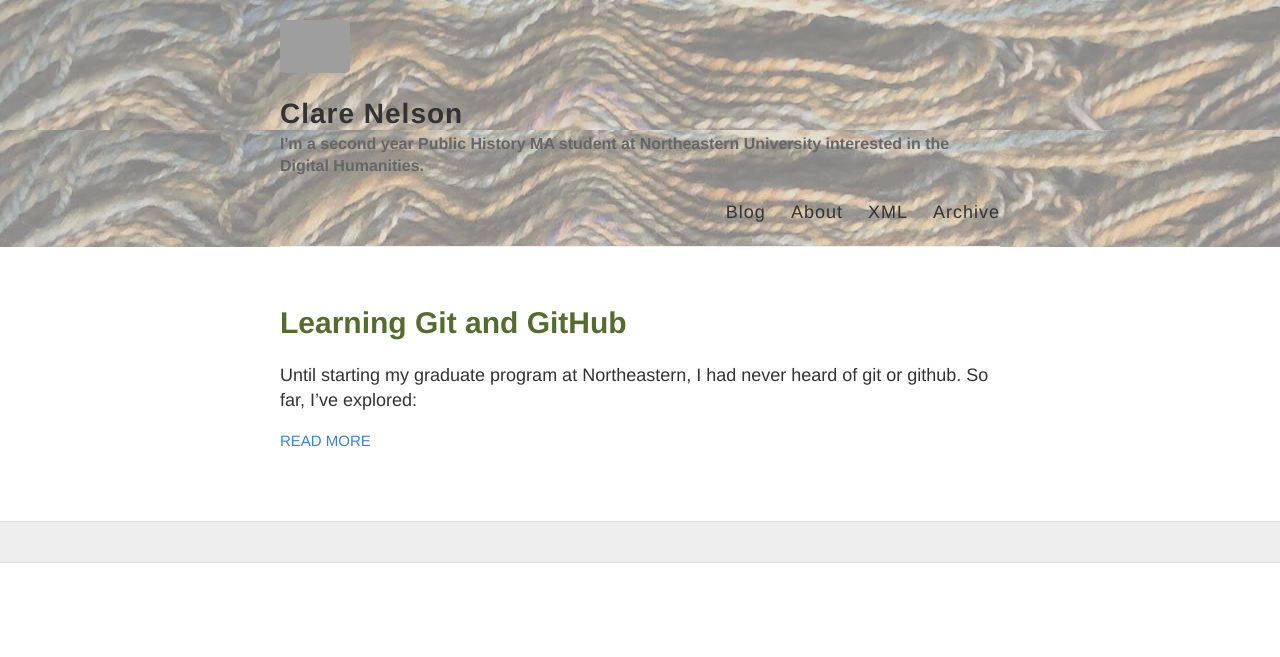
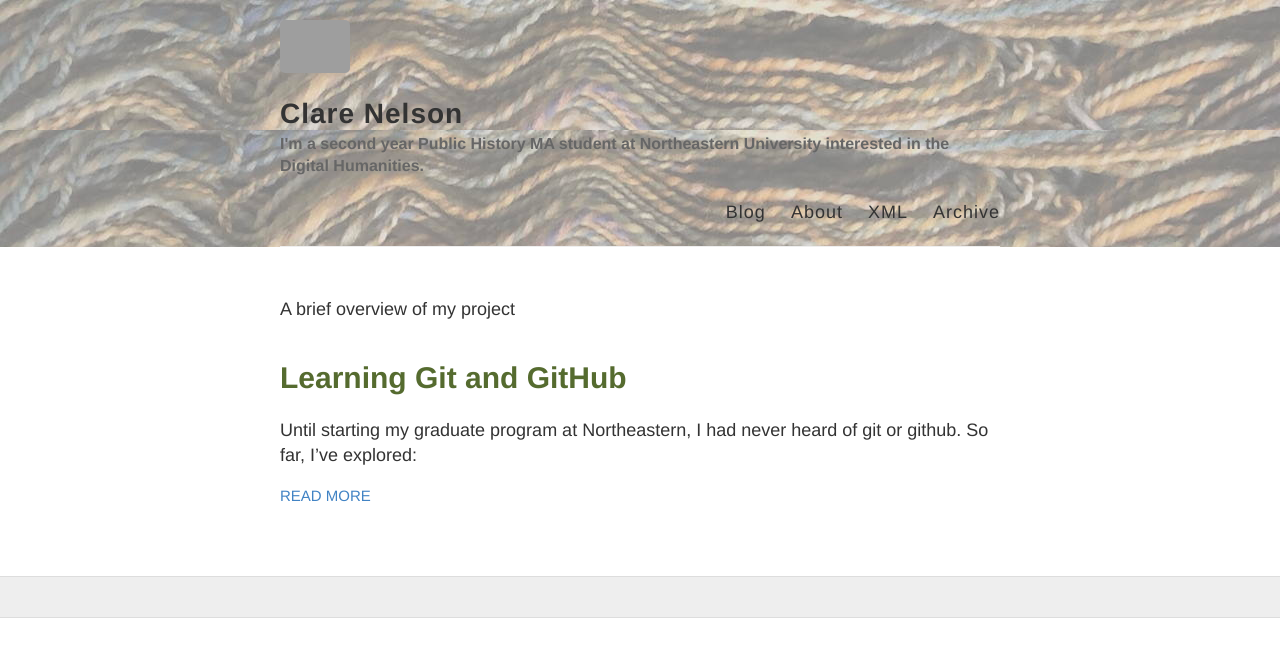
Before and after one commit to nelson-cla/nelson-cla.github.io, a Jekyll site: the page built from index.html, in a window 1280 px wide. Shown: the top 657 px of the page. Built offline with Jekyll 4.4.1, drawn with Linux system fonts in a browser that asks for light colours; grey boxes are pictures that could not be loaded.

Commit message:
Update brief description

```diff
--- a/index.html
+++ b/index.html
@@ -4,6 +4,9 @@ layout: default
 
 
 <div>
+  <div>
+    <p>A brief overview of my project</p>
+  </div>
   <div class="posts">
   {% for post in site.posts %}
 
```
